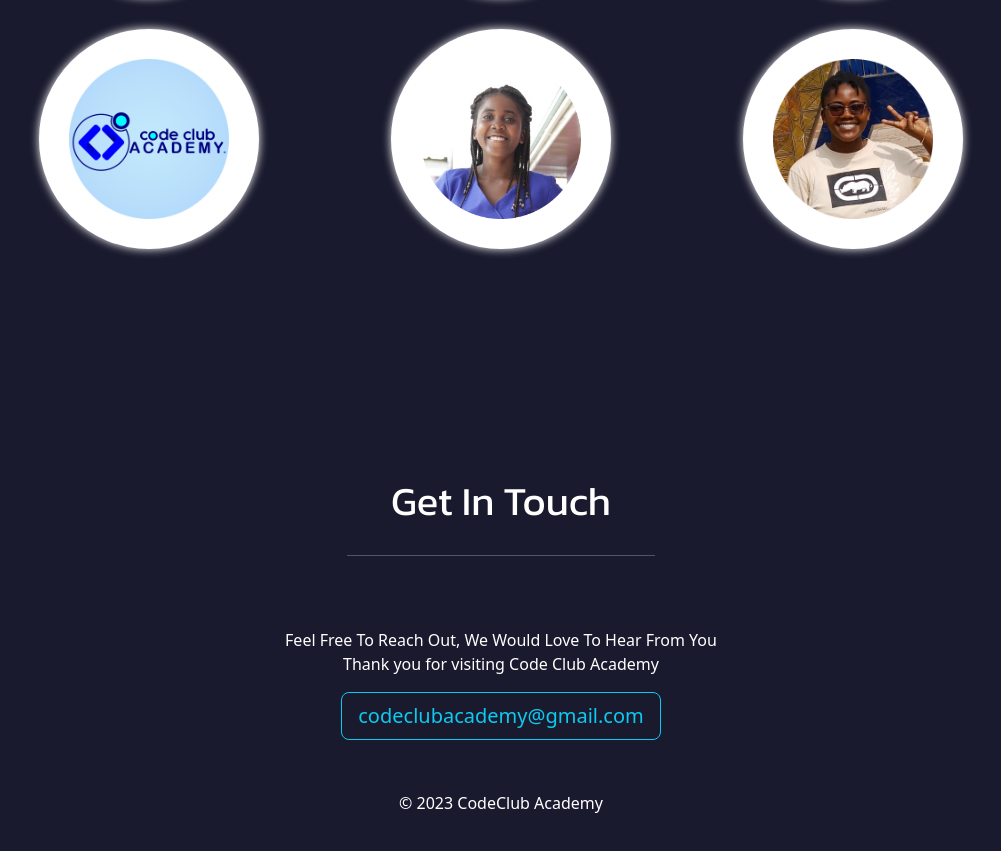
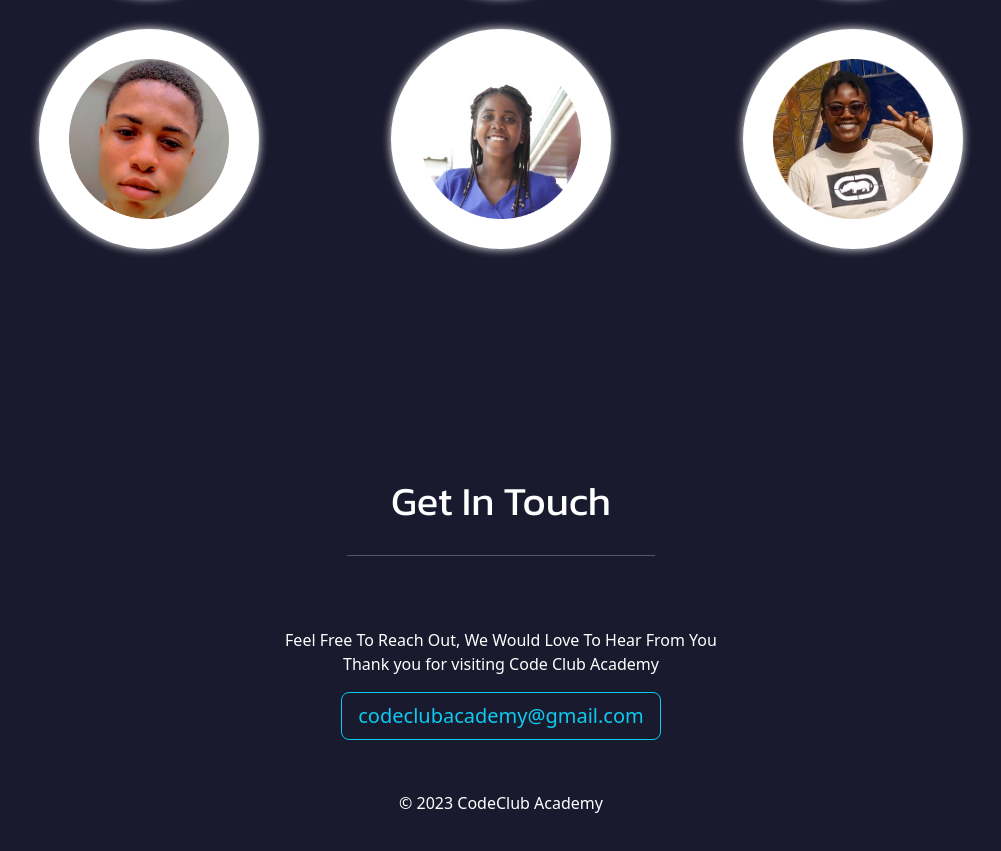
Before and after one commit to France442/CCA, a plain HTML site: page index.html in a window 1280 px wide. Shown: the part 2281-3132 px from the top of the page, without its empty margins (139-1140 px from the left). Drawn offline with nearby package versions, Linux system fonts and the light colour scheme.

Commit message:
Update index.html

```diff
--- a/index.html
+++ b/index.html
@@ -235,7 +235,7 @@
      <div class="mem col-lg-3 col-md-4 col-sm-6">
       <div class="profile-card">
        <div class="image">
-         <img src="CCA-modified.png" alt="CEO">
+         <img src="Samuel-modified.png" alt="sam">
        </div>
        <div class="caption">
               <h3>Samuel</h3>
@@ -412,7 +412,7 @@
      <div class="mem col-lg-3 col-md-4 col-sm-6">
       <div class="profile-card">
        <div class="image">
-         <img src="CCA-modified.png" alt="CEO">
+         <img src="Samuel-modified.png" alt="CEO">
        </div>
        <div class="caption">
               <h3>Samuel</h3>
```
